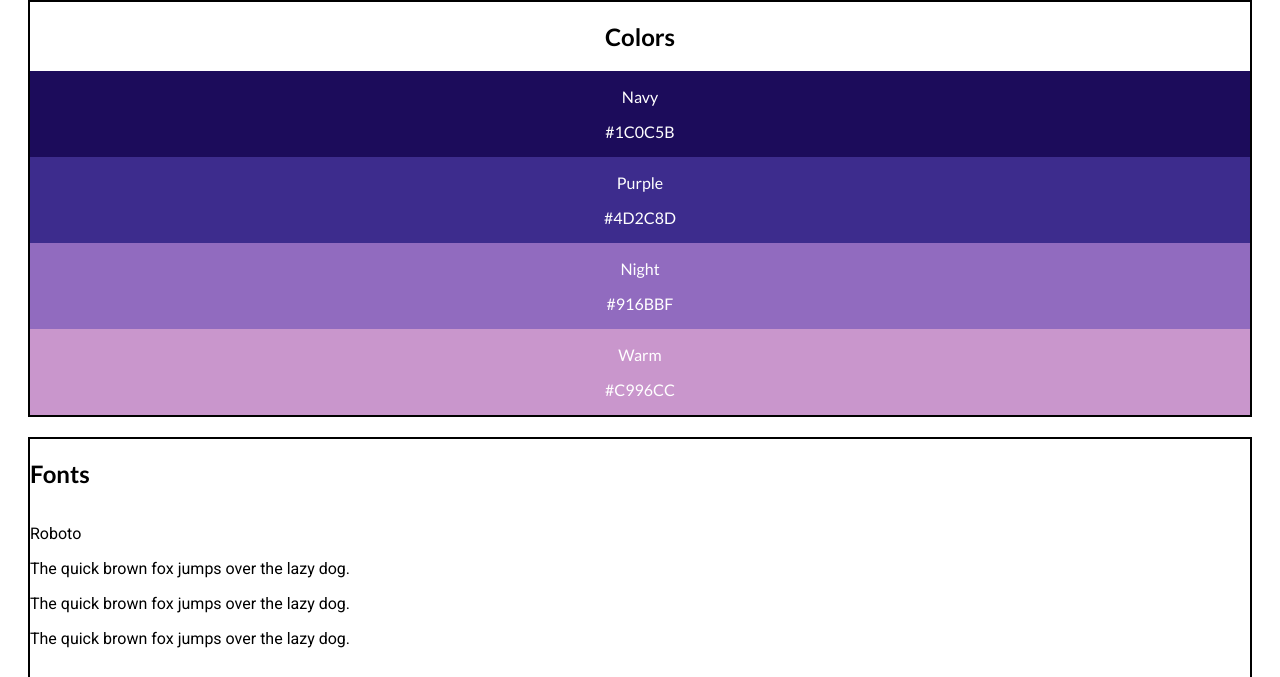
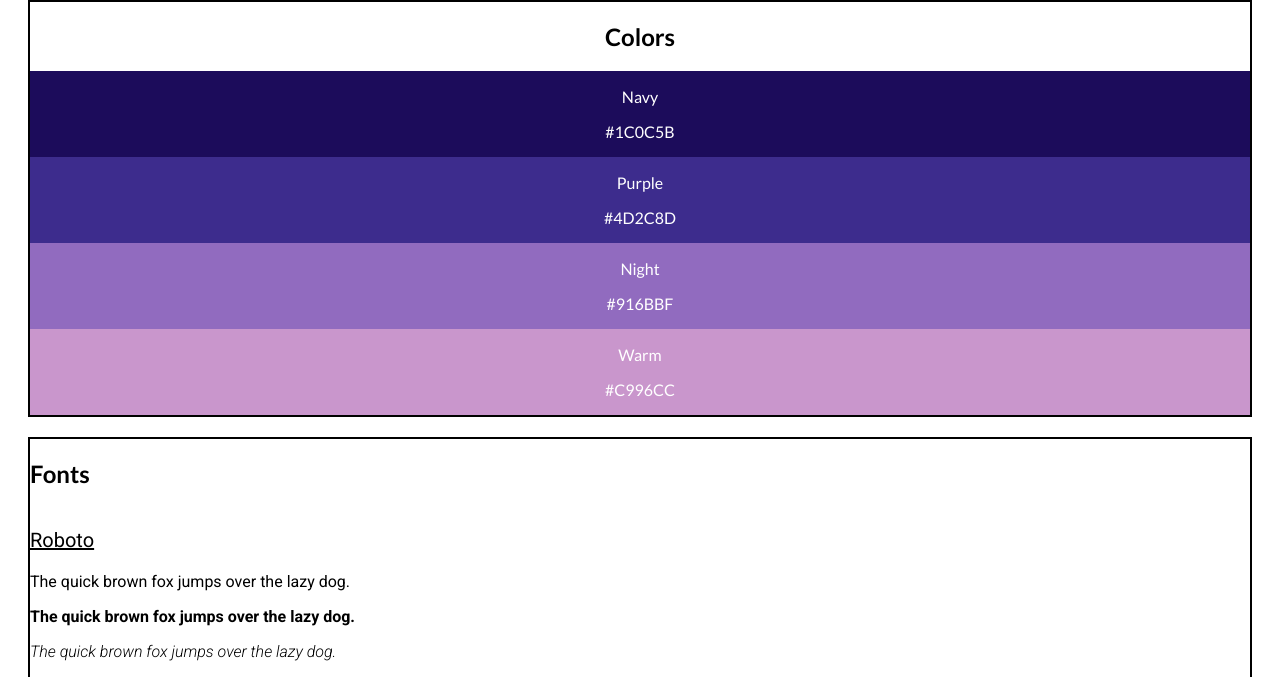
Before and after one commit to MalGreenidge/design_system, a plain HTML site: page index.html in a window 1280 px wide. Shown: the part 82-759 px from the top of the page. Drawn offline with Linux system fonts and the light colour scheme.

Commit message:
add styling for text-styles

```diff
--- a/styles.css
+++ b/styles.css
@@ -62,3 +62,20 @@ body {
     font-family: 'Ubuntu', sans-serif;
 
 }
+
+.font-label {
+    text-decoration: underline;
+    font-size: 20px;
+}
+
+.normal {
+    font-style: normal;
+}
+
+.italic {
+    font-style: italic;
+}
+
+.bold {
+    font-weight: bold;
+}
```
